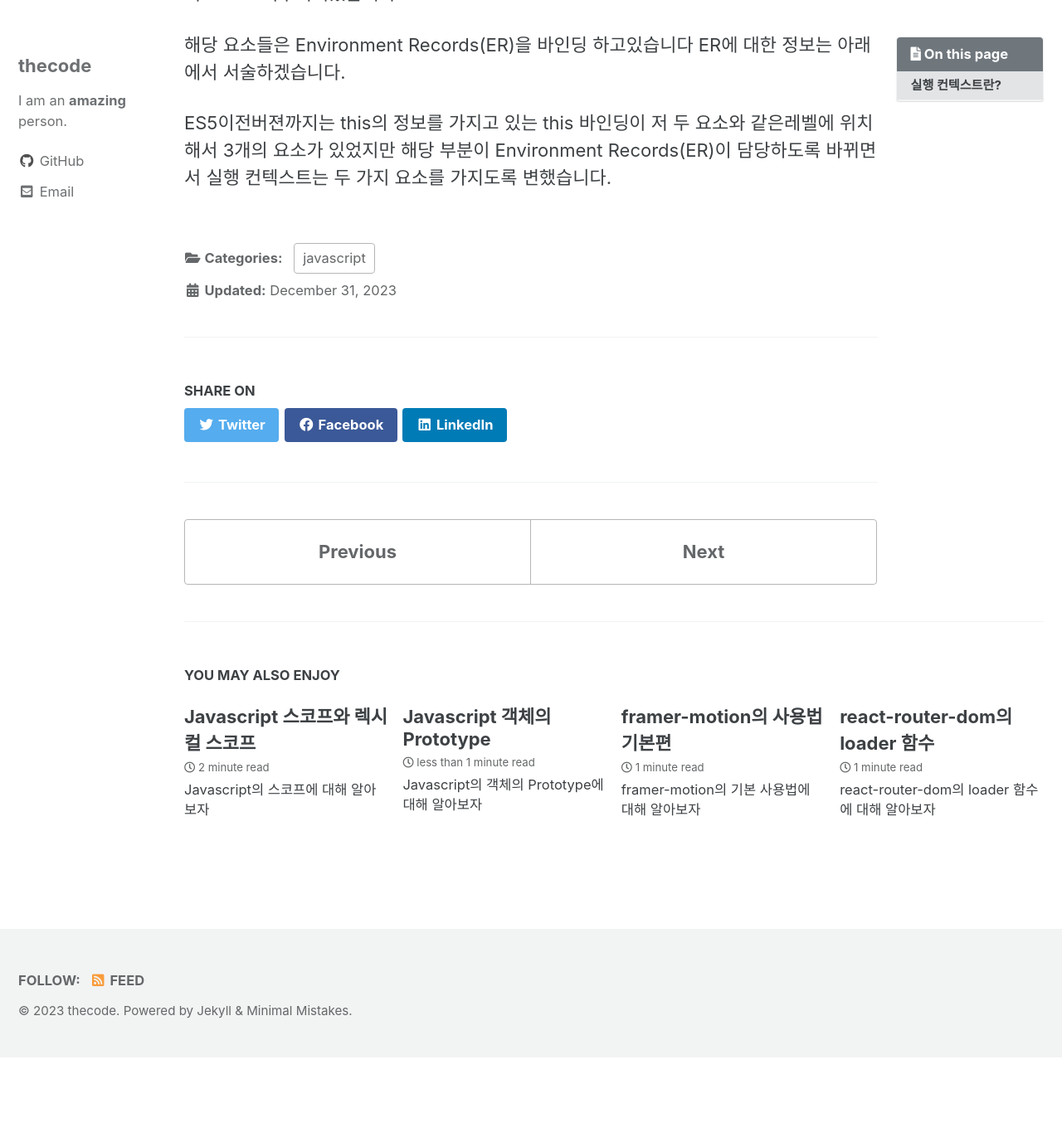
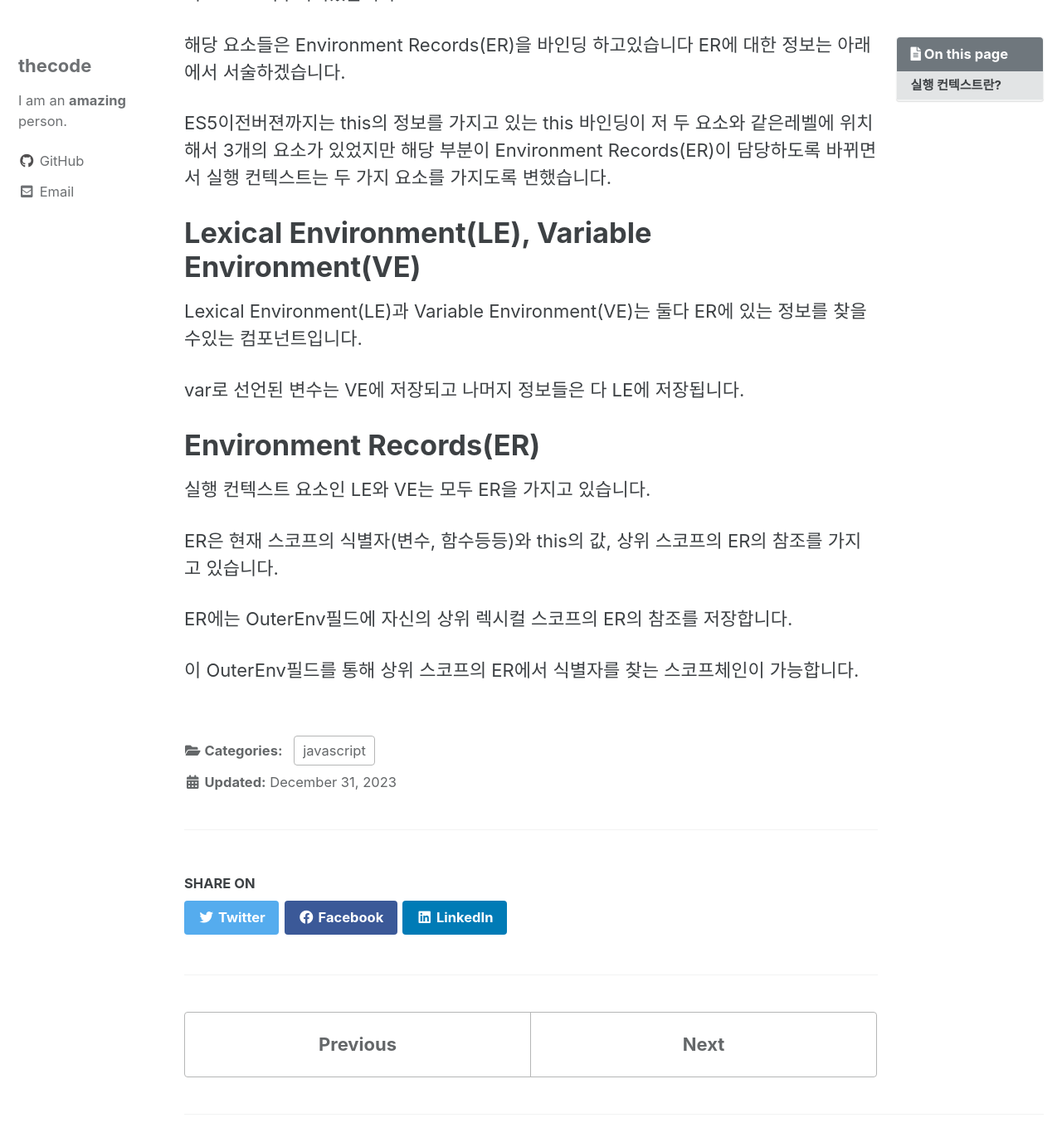
Before and after one commit to thecode00/thecode00.github.io, a Jekyll site: the page built from _posts/Javascript/2023-12-31-js-execution-context.md, in a window 1280 px wide and 1400 px high, scrolled down 1198 px. Shown: the top 1383 px of the window at 83% size. Built offline with Jekyll 4.4.1, drawn with Linux system fonts in a browser that asks for light colours; cached includes are drawn as plain includes; some web fonts are replaced; before the commit the page ends 2473 px from its top, so only the background shows below that; some of the changed text lies outside the part shown.

Commit message:
Add LE, VE, ER

```diff
--- a/_posts/Javascript/2023-12-31-js-execution-context.md
+++ b/_posts/Javascript/2023-12-31-js-execution-context.md
@@ -42,4 +42,18 @@ b(); // 3. 함수 b가 실행되면서 함수 b의 컨텍스트가 스택에 쌓
 
 ES5이전버젼까지는 this의 정보를 가지고 있는 this 바인딩이 저 두 요소와 같은레벨에 위치해서 3개의 요소가 있었지만 해당 부분이 Environment Records(ER)이 담당하도록 바뀌면서 실행 컨텍스트는 두 가지 요소를 가지도록 변했습니다.
 
-<!-- TODO: LE, VE, ER서술 -->
+# Lexical Environment(LE), Variable Environment(VE)
+
+Lexical Environment(LE)과 Variable Environment(VE)는 둘다 ER에 있는 정보를 찾을수있는 컴포넌트입니다.
+
+var로 선언된 변수는 VE에 저장되고 나머지 정보들은 다 LE에 저장됩니다.
+
+# Environment Records(ER)
+
+실행 컨텍스트 요소인 LE와 VE는 모두 ER을 가지고 있습니다.
+
+ER은 현재 스코프의 식별자(변수, 함수등등)와 this의 값, 상위 스코프의 ER의 참조를 가지고 있습니다.
+
+ER에는 OuterEnv필드에 자신의 상위 렉시컬 스코프의 ER의 참조를 저장합니다.
+
+이 OuterEnv필드를 통해 상위 스코프의 ER에서 식별자를 찾는 스코프체인이 가능합니다.
```
